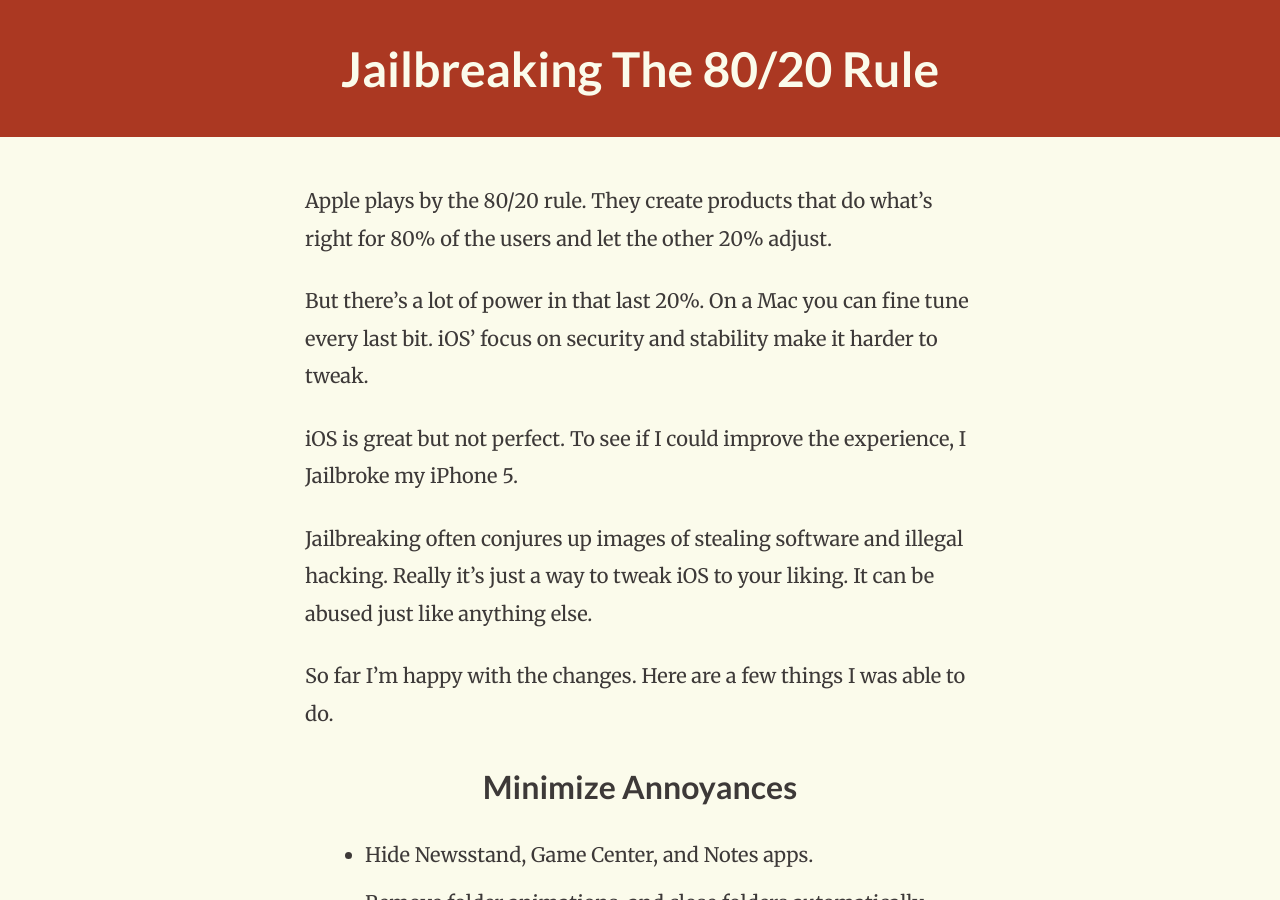
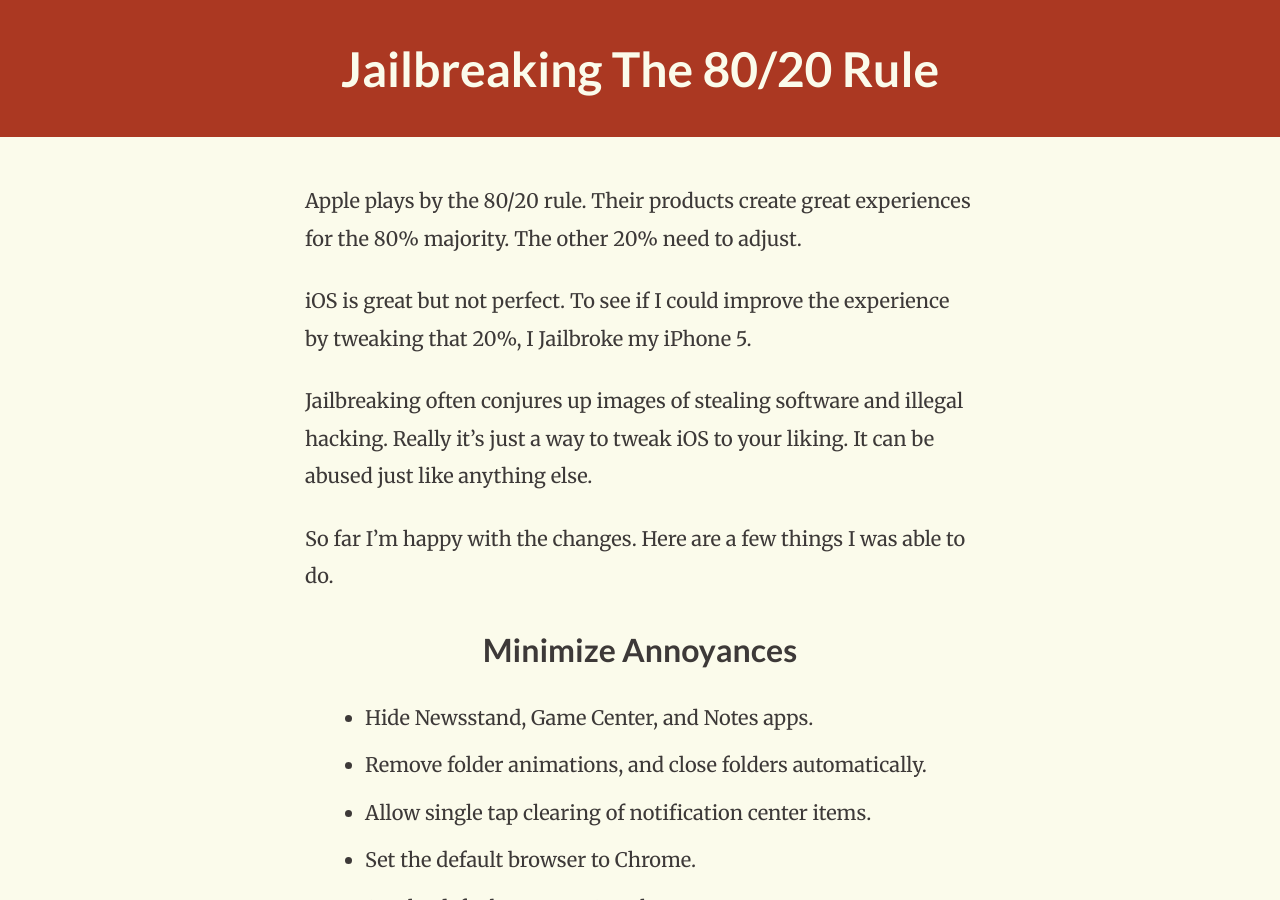
Before and after one commit to clarkhtse/blog, a Jekyll site: the page built from _posts/2013-03-06-jailbreaking-the-80-20-rule.md, in a window 1280 px wide and 900 px high. Built offline with Jekyll 4.4.1, drawn with Linux system fonts in a browser that asks for light colours; Markdown is read by kramdown in place of the engine named in the settings.

Commit message:
Another edit to Jailbreaking post

```diff
--- a/_posts/2013-03-06-jailbreaking-the-80-20-rule.md
+++ b/_posts/2013-03-06-jailbreaking-the-80-20-rule.md
@@ -2,11 +2,9 @@
 layout: default
 title: Jailbreaking The 80/20 Rule
 ---
-Apple plays by the 80/20 rule. They create products that do what's right for 80% of the users and let the other 20% adjust.
+Apple plays by the 80/20 rule. Their products create great experiences for the 80% majority. The other 20% need to adjust.
 
-But there's a lot of power in that last 20%. On a Mac you can fine tune every last bit. iOS' focus on security and stability make it harder to tweak.
-
-iOS is great but not perfect. To see if I could improve the experience, I Jailbroke my iPhone 5.
+iOS is great but not perfect. To see if I could improve the experience by tweaking that 20%, I Jailbroke my iPhone 5.
 
 Jailbreaking often conjures up images of stealing software and illegal hacking. Really it's just a way to tweak iOS to your liking. It can be abused just like anything else.
 
```
